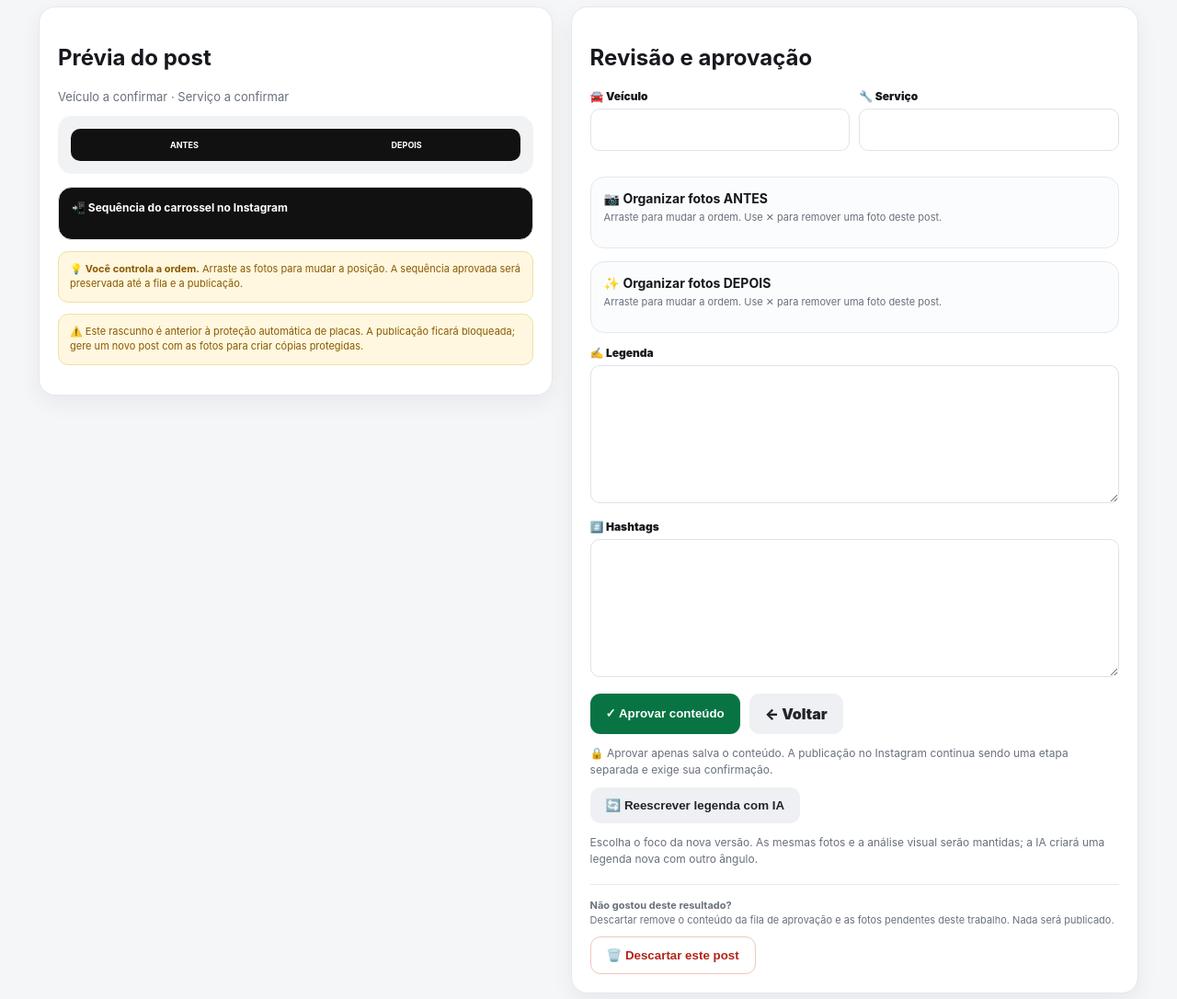
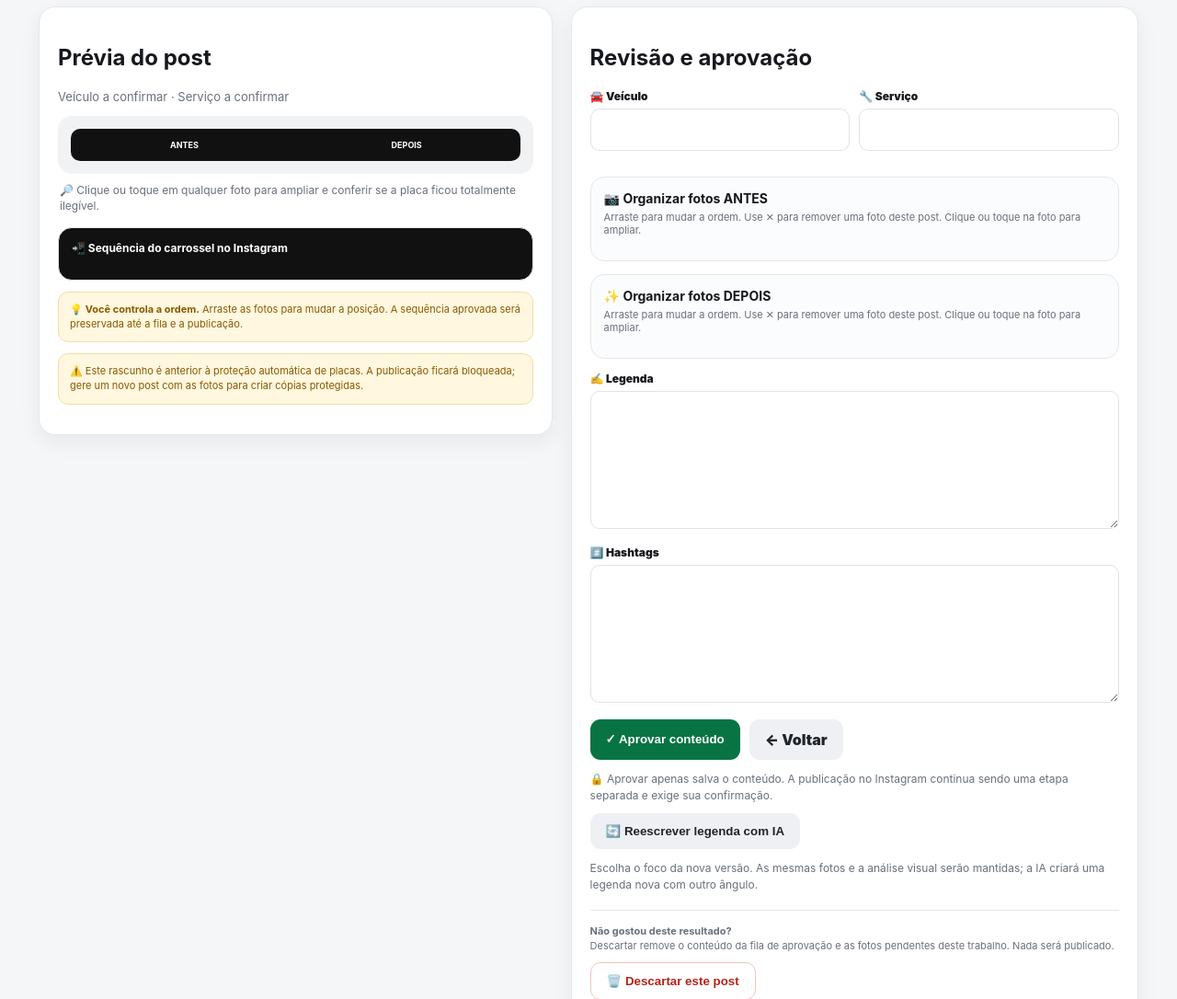
Before and after one commit to sthetcargo/sthetcar-ia, a Flask app: template app/templates/review_pending.html in a window 1280 px wide. Shown: the part 153-1239 px from the top of the page at 92% size. Run offline with Flask 3, Linux system fonts and the light colour scheme; the template is opened without the code that fills it, so the values that code supplies are empty; the visitor is signed in with stand-in values (Sample User, id 1); parts of the project's set-up code (start-up, migrations or seed data) failed here and were passed over; some libraries are stand-ins or nearby versions.

Commit message:
Allow enlarging review photos for plate privacy inspection

```diff
--- a/app/templates/review_pending.html
+++ b/app/templates/review_pending.html
@@ -44,6 +44,18 @@
 }
 @media (min-width: 681px){.photo-move{display:none}}
 
+/* Photo lightbox for privacy review: open the actual processed image, not a new upload. */
+.zoom-help{margin:9px 2px 0;color:var(--muted);font-size:12px;line-height:1.45}
+.zoomable-photo{cursor:zoom-in;touch-action:manipulation}
+.zoomable-photo:focus-visible{outline:3px solid var(--blue);outline-offset:2px}
+.photo-lightbox{display:none;position:fixed;inset:0;z-index:2000;background:rgba(8,10,14,.94);padding:24px;align-items:center;justify-content:center}
+.photo-lightbox.open{display:flex}
+.photo-lightbox-content{width:min(1200px,100%);height:min(92vh,900px);display:flex;flex-direction:column;align-items:center;justify-content:center;gap:10px}
+.photo-lightbox-content img{display:block;max-width:100%;max-height:calc(92vh - 54px);object-fit:contain;background:#111;border-radius:8px;box-shadow:0 12px 45px rgba(0,0,0,.5)}
+.photo-lightbox-caption{margin:0;color:#fff;text-align:center;font-size:13px;line-height:1.4}
+.photo-lightbox-close{position:absolute;top:14px;right:18px;width:46px;height:46px;border:1px solid rgba(255,255,255,.35);border-radius:50%;background:rgba(0,0,0,.45);color:#fff;font-size:30px;line-height:1;cursor:pointer}
+.photo-lightbox-close:focus-visible{outline:3px solid #fff;outline-offset:3px}
+@media(max-width:620px){.photo-lightbox{padding:12px}.photo-lightbox-content{height:94vh}.photo-lightbox-content img{max-height:calc(94vh - 58px)}.photo-lightbox-close{top:8px;right:8px;width:42px;height:42px}}
 </style></head>
 <body><main class="shell">
 <header class="top"><div><div class="brand">🚗 Sthetcar AI</div><div class="sub">Revisão e organização antes da aprovação</div></div><span class="badge">🕐 AGUARDANDO APROVAÇÃO</span></header>
@@ -56,6 +68,7 @@
     <div class="side"><h4>ANTES</h4><div class="photos" id="before-preview">{% for image in result.before_images %}{% if image|is_video_media %}<video src="{{ image|media_url }}" controls muted playsinline></video>{% else %}<img src="{{ image|media_url }}" alt="Antes {{ loop.index }}">{% endif %}{% endfor %}</div></div>
     <div class="side"><h4>DEPOIS</h4><div class="photos" id="after-preview">{% for image in result.after_images %}{% if image|is_video_media %}<video src="{{ image|media_url }}" controls muted playsinline></video>{% else %}<img src="{{ image|media_url }}" alt="Depois {{ loop.index }}">{% endif %}{% endfor %}</div></div>
   </div></div>
+  <p class="zoom-help">🔎 Clique ou toque em qualquer foto para ampliar e conferir se a placa ficou totalmente ilegível.</p>
   <div class="carousel-preview"><h3>📲 Sequência do carrossel no Instagram</h3><div class="carousel-strip" id="carousel-preview"></div></div>
   <div class="warning">💡 <strong>Você controla a ordem.</strong> Arraste as fotos para mudar a posição. A sequência aprovada será preservada até a fila e a publicação.</div>
 {% if result.plate_redaction_version == 1 %}<div class="warning" role="note">🛡️ <strong>Proteção automática de placas:</strong> {{ result.plate_redaction_message }} Revise cada foto; a detecção automática pode falhar.</div>{% else %}<div class="warning" role="alert">⚠️ Este rascunho é anterior à proteção automática de placas. A publicação ficará bloqueada; gere um novo post com as fotos para criar cópias protegidas.</div>{% endif %}
@@ -66,11 +79,11 @@
     <input type="hidden" name="action" value="approve"><input type="hidden" name="pending_id" value="{{ result.pending_id }}"><input type="hidden" name="analysis" value="{{ result.analysis }}">
     <div class="row"><div class="field"><label>🚘 Veículo</label><input name="vehicle" value="{{ result.vehicle }}" required></div><div class="field"><label>🔧 Serviço</label><input name="service" value="{{ result.service }}" required></div></div>
 
-    <div class="editor-section"><h3>📷 Organizar fotos ANTES</h3><p>Arraste para mudar a ordem. Use ✕ para remover uma foto deste post.</p><div class="photo-editor" id="before-editor">
+    <div class="editor-section"><h3>📷 Organizar fotos ANTES</h3><p>Arraste para mudar a ordem. Use ✕ para remover uma foto deste post. Clique ou toque na foto para ampliar.</p><div class="photo-editor" id="before-editor">
       {% for image in result.before_images %}<div class="photo-item" draggable="true"><span class="photo-number">{{ loop.index }}</span><div class="photo-move"><button type="button" title="Mover para cima" data-move="-1">↑</button><button type="button" title="Mover para baixo" data-move="1">↓</button></div><button type="button" class="remove-photo" title="Remover foto">×</button>{% if image|is_video_media %}<video src="{{ image|media_url }}" muted playsinline controls></video>{% else %}<img src="{{ image|media_url }}" alt="Antes {{ loop.index }}">{% endif %}<input type="hidden" name="before_images" value="{{ image }}"><div class="photo-hint">Arraste</div></div>{% endfor %}
     </div></div>
 
-    <div class="editor-section"><h3>✨ Organizar fotos DEPOIS</h3><p>Arraste para mudar a ordem. Use ✕ para remover uma foto deste post.</p><div class="photo-editor" id="after-editor">
+    <div class="editor-section"><h3>✨ Organizar fotos DEPOIS</h3><p>Arraste para mudar a ordem. Use ✕ para remover uma foto deste post. Clique ou toque na foto para ampliar.</p><div class="photo-editor" id="after-editor">
       {% for image in result.after_images %}<div class="photo-item" draggable="true"><span class="photo-number">{{ loop.index }}</span><div class="photo-move"><button type="button" title="Mover para cima" data-move="-1">↑</button><button type="button" title="Mover para baixo" data-move="1">↓</button></div><button type="button" class="remove-photo" title="Remover foto">×</button>{% if image|is_video_media %}<video src="{{ image|media_url }}" muted playsinline controls></video>{% else %}<img src="{{ image|media_url }}" alt="Depois {{ loop.index }}">{% endif %}<input type="hidden" name="after_images" value="{{ image }}"><div class="photo-hint">Arraste</div></div>{% endfor %}
     </div></div>
 
@@ -138,7 +151,61 @@
     </form>
   </div>
 </section></div></main>
+<div id="photo-lightbox" class="photo-lightbox" aria-hidden="true">
+  <button type="button" class="photo-lightbox-close" id="photo-lightbox-close" aria-label="Fechar foto ampliada">×</button>
+  <div class="photo-lightbox-content" role="dialog" aria-modal="true" aria-label="Foto ampliada">
+    <img id="photo-lightbox-image" alt="Foto ampliada">
+    <p id="photo-lightbox-caption" class="photo-lightbox-caption"></p>
+  </div>
+</div>
 <script>
+const zoomablePhotoSelector = '#before-preview img, #after-preview img, #before-editor img, #after-editor img, #carousel-preview img';
+const photoLightbox = document.getElementById('photo-lightbox');
+const photoLightboxImage = document.getElementById('photo-lightbox-image');
+const photoLightboxCaption = document.getElementById('photo-lightbox-caption');
+let previousBodyOverflow = '';
+
+function enhanceZoomablePhotos(root=document){
+  root.querySelectorAll(zoomablePhotoSelector).forEach(img=>{
+    img.classList.add('zoomable-photo');
+    img.tabIndex = 0;
+    img.setAttribute('role','button');
+    const description=(img.alt || 'Foto do veículo').trim();
+    img.setAttribute('aria-label',description+' — ampliar foto');
+    img.setAttribute('title','Clique ou toque para ampliar');
+  });
+}
+function openPhotoLightbox(img){
+  if(!img || !photoLightbox || !photoLightboxImage) return;
+  photoLightboxImage.src=img.currentSrc || img.src;
+  photoLightboxImage.alt=img.alt || 'Foto do veículo ampliada';
+  photoLightboxCaption.textContent=(img.alt || 'Foto do veículo')+' · Clique fora da foto ou pressione Esc para fechar.';
+  previousBodyOverflow=document.body.style.overflow;
+  document.body.style.overflow='hidden';
+  photoLightbox.classList.add('open');
+  photoLightbox.setAttribute('aria-hidden','false');
+  document.getElementById('photo-lightbox-close').focus();
+}
+function closePhotoLightbox(){
+  if(!photoLightbox || !photoLightboxImage) return;
+  photoLightbox.classList.remove('open');
+  photoLightbox.setAttribute('aria-hidden','true');
+  photoLightboxImage.removeAttribute('src');
+  document.body.style.overflow=previousBodyOverflow;
+}
+document.addEventListener('click',event=>{
+  const img=event.target.closest(zoomablePhotoSelector);
+  if(img){event.preventDefault();openPhotoLightbox(img);}
+  else if(event.target===photoLightbox || event.target.id==='photo-lightbox-close'){closePhotoLightbox();}
+});
+document.addEventListener('keydown',event=>{
+  if(event.key==='Escape' && photoLightbox?.classList.contains('open')) closePhotoLightbox();
+  if((event.key==='Enter' || event.key===' ') && event.target.matches?.(zoomablePhotoSelector)){
+    event.preventDefault();openPhotoLightbox(event.target);
+  }
+});
+enhanceZoomablePhotos();
+
 function prepareRewrite(){
   const caption=document.querySelector('textarea[name="caption"]');
   const target=document.getElementById('rewrite-current-caption');
@@ -194,6 +261,7 @@ if(rewriteChooserButton){ rewriteChooserButton.addEventListener('click', openRew
     }
     document.getElementById('before-preview').innerHTML=before.map(c=>{const m=c.querySelector('img,video');return c.querySelector('video')?'<video src="'+m.src+'" muted playsinline controls></video>':'<img src="'+m.src+'" alt="Antes">';}).join('');
     document.getElementById('after-preview').innerHTML=after.map(c=>{const m=c.querySelector('img,video');return c.querySelector('video')?'<video src="'+m.src+'" muted playsinline controls></video>':'<img src="'+m.src+'" alt="Depois">';}).join('');
+    enhanceZoomablePhotos();
   }
   groups.forEach(group=>{
     group.addEventListener('dragstart',e=>{const card=e.target.closest('.photo-item');if(!card)return;dragged=card;card.classList.add('dragging');e.dataTransfer.effectAllowed='move';});
```
